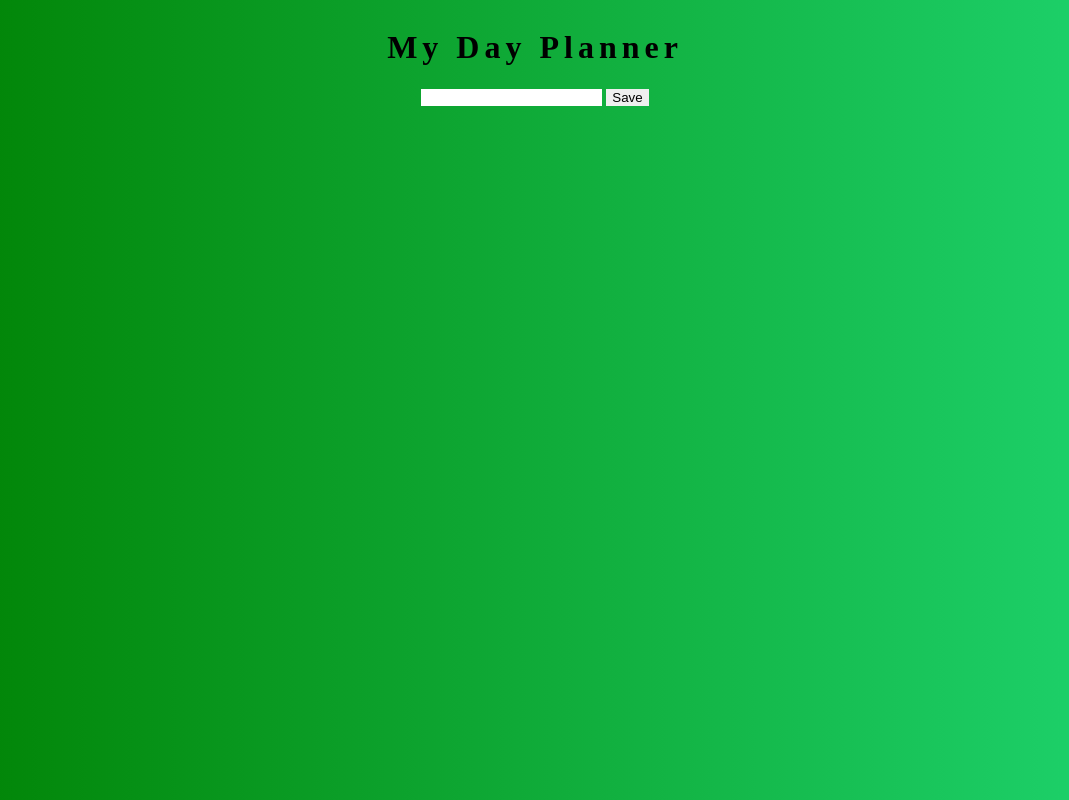
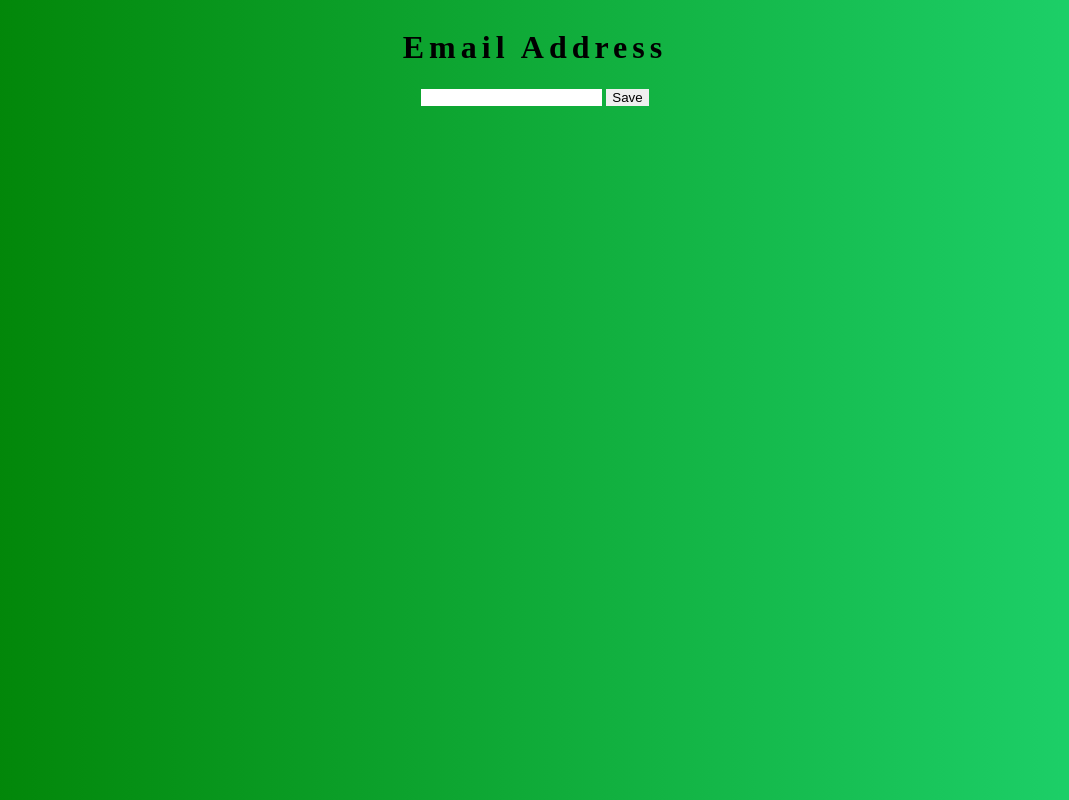
Before and after one commit to KelvinLwesha/Jltk.com, a plain HTML site: page index.html in a window 1280 px wide. Shown: the whole page, without its empty margins (105-1174 px from the left). Drawn offline with Linux system fonts and the light colour scheme.

Commit message:
Update index.html

```diff
--- a/index.html
+++ b/index.html
@@ -4,14 +4,14 @@
     <meta charset="UTF-8">
     <meta http-equiv="X-UA-Compatible" content="IE=edge">
     <meta name="viewport" content="width=device-width, initial-scale=1.0">
-    <title>Document</title>
+    <title>User Details </title>
     <link rel="stylesheet" type="text/css" href="style.css">
     <script src="./db.js" defer></script>
 </head>
 <body>
-    <h1>My Day Planner</h1>
+    <h1>Email Address</h1>
     <form>
-        <input id="add" type="text">
+        <input id="add" type="text" placehoder="Email Address">
         <button id="save">Save</button>
     </form>
     <ul class="todos"></ul>
```
